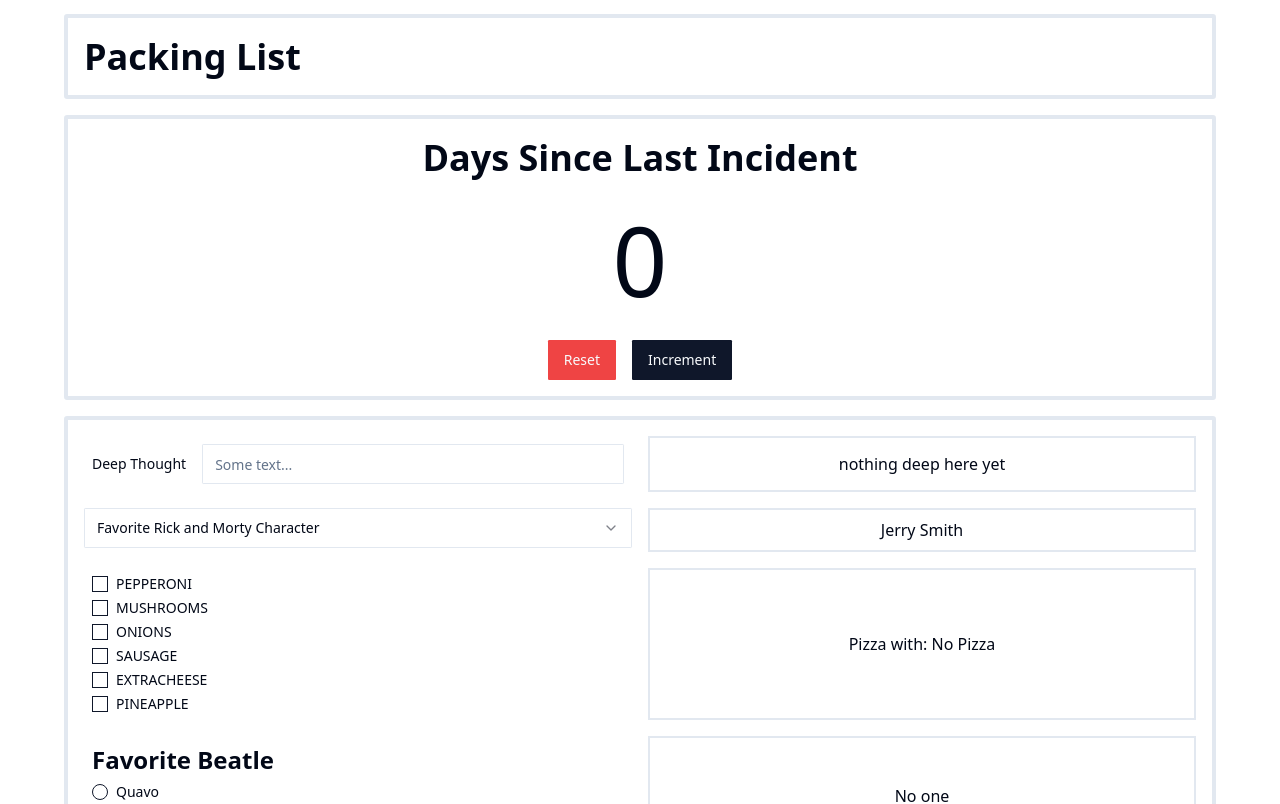
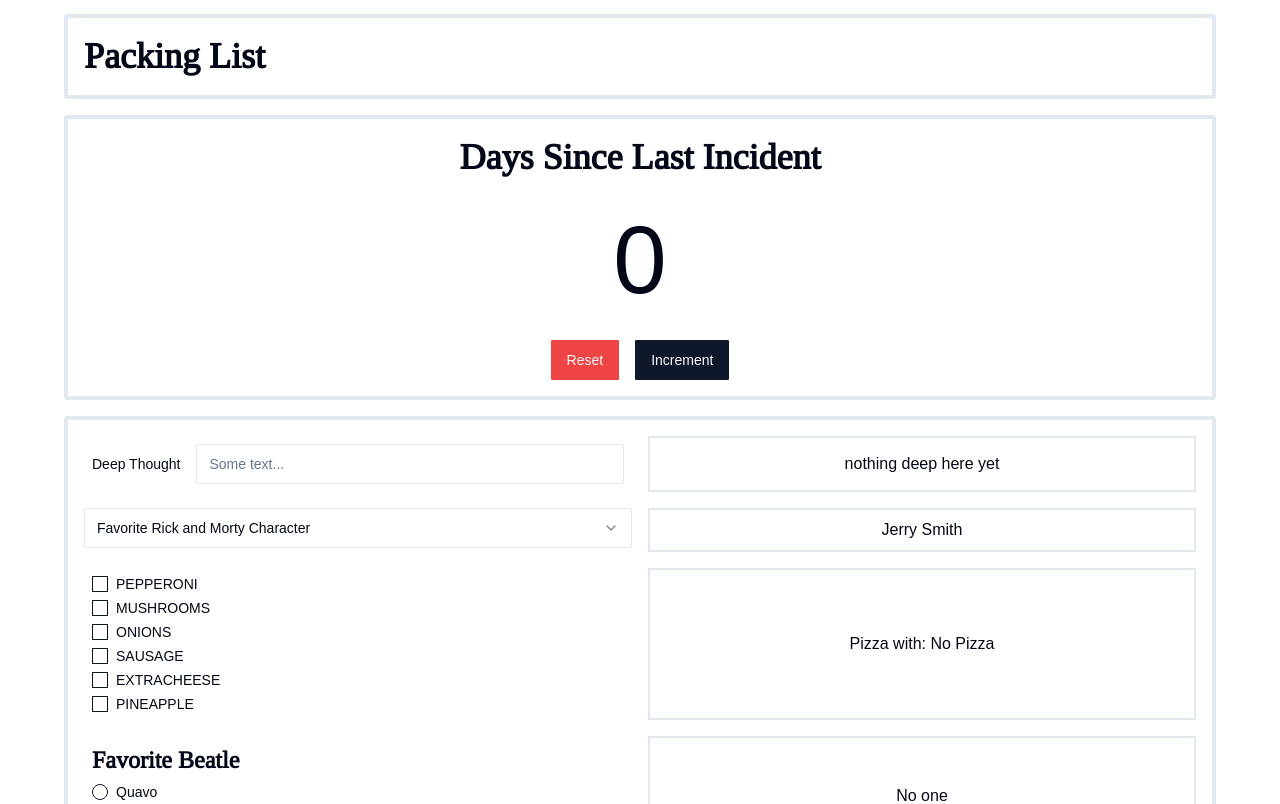
Before and after one commit to areudev/ui-dev, a React (Vite) app: page / in a window 1280 px wide. Shown: the part 281-1085 px from the top of the page. Built offline with nearby package versions, Linux system fonts and the light colour scheme.

Commit message:
changed titles font family  💅

```diff
--- a/index.html
+++ b/index.html
@@ -1,9 +1,16 @@
 <!DOCTYPE html>
+
 <html lang="en">
 	<head>
 		<meta charset="UTF-8" />
 		<link rel="icon" type="image/svg+xml" href="/vite.svg" />
 		<meta name="viewport" content="width=device-width, initial-scale=1.0" />
+		<link rel="preconnect" href="https://fonts.googleapis.com" />
+		<link rel="preconnect" href="https://fonts.gstatic.com" crossorigin />
+		<link
+			href="https://fonts.googleapis.com/css2?family=Tinos&display=swap"
+			rel="stylesheet"
+		/>
 		<title>Vite + React + TS</title>
 	</head>
 	<body class="dark">
--- a/src/App.tsx
+++ b/src/App.tsx
@@ -1,4 +1,3 @@
-import { Calendar } from './components/calendar'
 import Counter from './demos/counter'
 import { FizzBuzz } from './demos/fizz-buzz'
 import GalacticInputGala from './demos/galactic-input-gala'
--- a/src/demos/fizz-buzz/index.tsx
+++ b/src/demos/fizz-buzz/index.tsx
@@ -1,4 +1,4 @@
-import { type PropsWithChildren, useState } from 'react'
+import { useState } from 'react'
 import { Frame } from '../../components/frame'
 import { Slider } from '../../components/slider'
 import { Label } from '../../components/label'
--- a/src/demos/galactic-input-gala/index.tsx
+++ b/src/demos/galactic-input-gala/index.tsx
@@ -33,22 +33,15 @@ const toppingsState = {
 	pineapple: false,
 }
 
-const toppings = Object.keys(toppingsState)
-
 const migos = ['Quavo', 'Offset', 'Takeoff']
 
 type Topping = keyof typeof toppingsState
-type Beatle = (typeof migos)[number]
 
 const toppingsReducer = (
 	toppings: Record<Topping, boolean> = toppingsState,
 	action: { topping: Topping; checked: boolean },
 ) => {
 	return { ...toppings, [action.topping]: action.checked }
-}
-
-const isTopping = (topping: string): topping is Topping => {
-	return toppings.includes(topping)
 }
 
 const GalacticInputGala = () => {
@@ -82,7 +75,7 @@ const GalacticInputGala = () => {
 				</div>
 				<div className="items-center">
 					<Select onValueChange={v => setFavoriteCharacter(v)}>
-						<SelectTrigger>
+						<SelectTrigger title="Favorite Rick and Morty Character">
 							<SelectValue placeholder="Favorite Rick and Morty Character" />
 						</SelectTrigger>
 						<SelectContent>
@@ -102,6 +95,7 @@ const GalacticInputGala = () => {
 						<div className="flex items-center gap-2" key={topping}>
 							<Checkbox
 								id={topping.toLocaleUpperCase()}
+								aria-label={topping}
 								checked={toppings[topping as Topping]}
 								onCheckedChange={(checked: boolean) =>
 									dispatch({
@@ -132,10 +126,15 @@ const GalacticInputGala = () => {
 							setFavoriteBeatle(v)
 						}}
 						className=""
+						id="beatles"
 					>
 						{migos.map(beatle => (
 							<div key={beatle} className="flex items-center gap-2">
-								<RadioGroupItem value={beatle} id={beatle} />
+								<RadioGroupItem
+									aria-label={beatle}
+									value={beatle}
+									id={beatle}
+								/>
 								<Label htmlFor={beatle}>{beatle}</Label>
 							</div>
 						))}
--- a/src/demos/packing-list/index.tsx
+++ b/src/demos/packing-list/index.tsx
@@ -1,4 +1,3 @@
-import * as React from 'react'
 import { Frame } from '../../components/frame'
 
 export const PackingList = () => {
--- a/src/index.css
+++ b/src/index.css
@@ -102,25 +102,25 @@ h6 {
 }
 
 h1 {
-	@apply text-4xl leading-tight;
+	@apply font-serif text-4xl leading-tight;
 }
 
 h2 {
-	@apply text-3xl;
+	@apply font-serif text-3xl;
 }
 
 h3 {
-	@apply text-2xl;
+	@apply font-serif text-2xl;
 }
 
 h4 {
-	@apply text-xl;
+	@apply font-serif text-xl;
 }
 
 h5 {
-	@apply text-lg;
+	@apply font-serif text-lg;
 }
 
 h6 {
-	@apply text-base;
+	@apply font-serif text-base;
 }
--- a/src/lib/theming.tsx
+++ b/src/lib/theming.tsx
@@ -6,15 +6,12 @@ function ThemeToggler() {
 	const [theme, setTheme] = useState<string>('light')
 
 	useEffect(() => {
-		// set initial theme
 		const initialTheme = document.body.classList.contains('dark')
 			? 'dark'
 			: 'light'
 		setTheme(initialTheme)
 	}, [])
-
 	useEffect(() => {
-		// add class to body according to theme
 		document.body.classList.remove('light', 'dark')
 		document.body.classList.add(theme)
 	}, [theme])
@@ -25,6 +22,8 @@ function ThemeToggler() {
 
 	return (
 		<Button
+			aria-label="Toggle theme"
+			name="theme-toggler"
 			variant="ghost"
 			className="absolute top-0 right-0 m-4 p-2 rounded-full "
 			onClick={toggleTheme}
--- a/src/main.tsx
+++ b/src/main.tsx
@@ -1,6 +1,6 @@
 import React from 'react'
 import ReactDOM from 'react-dom/client'
-import App from './app.tsx'
+import App from './app'
 import './index.css'
 
 ReactDOM.createRoot(document.getElementById('root') as HTMLElement).render(
--- a/tailwind.config.js
+++ b/tailwind.config.js
@@ -9,6 +9,10 @@ export default {
 			screens: {
 				'2xl': '1400px',
 			},
+		},
+		fontFamily: {
+			sans: ['sans-serif'],
+			serif: ['Tinos', 'serif'],
 		},
 		extend: {
 			colors: {
@@ -53,12 +57,12 @@ export default {
 			},
 			keyframes: {
 				'accordion-down': {
-					from: {height: 0},
-					to: {height: 'var(--radix-accordion-content-height)'},
+					from: { height: 0 },
+					to: { height: 'var(--radix-accordion-content-height)' },
 				},
 				'accordion-up': {
-					from: {height: 'var(--radix-accordion-content-height)'},
-					to: {height: 0},
+					from: { height: 'var(--radix-accordion-content-height)' },
+					to: { height: 0 },
 				},
 			},
 			animation: {
```
Also changed, not shown: src/components/checkbox.tsx (+4 -4 lines).
